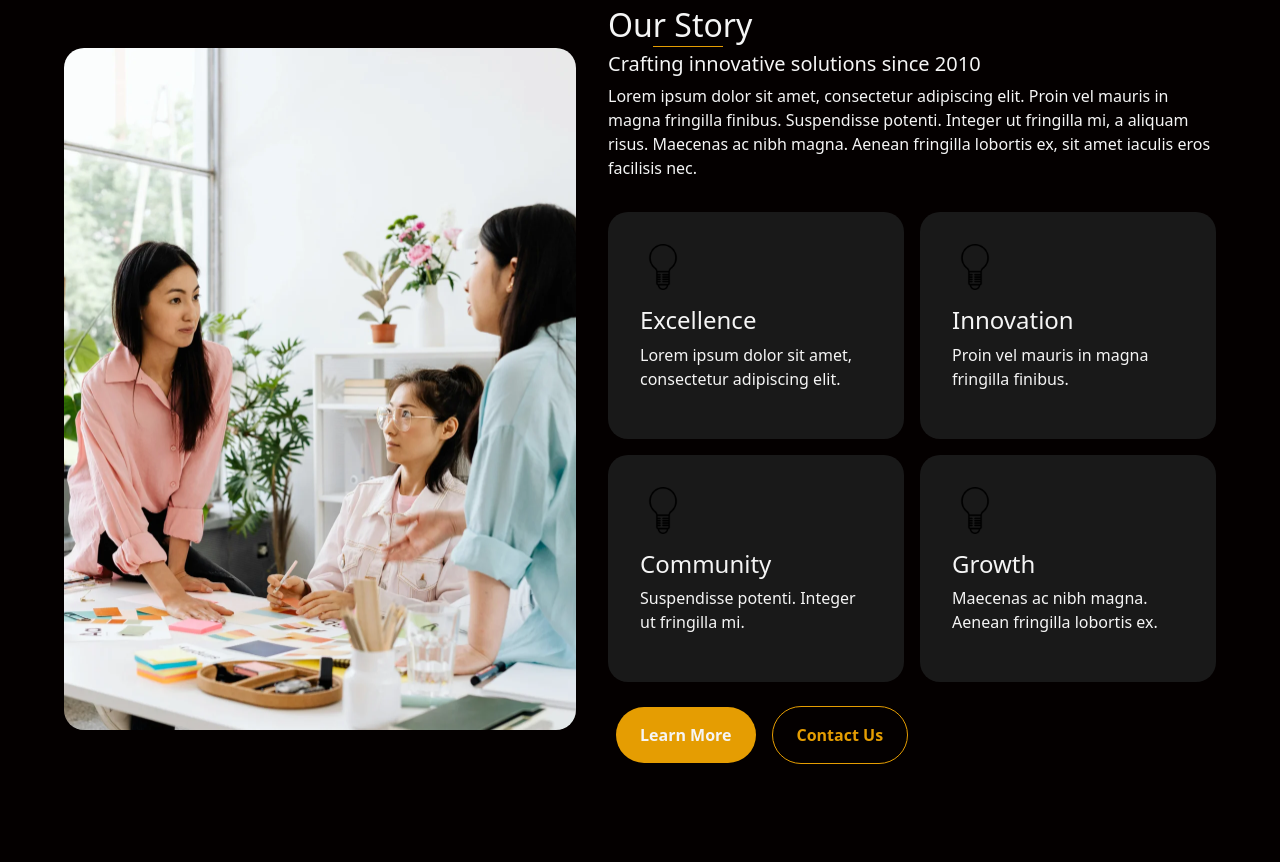
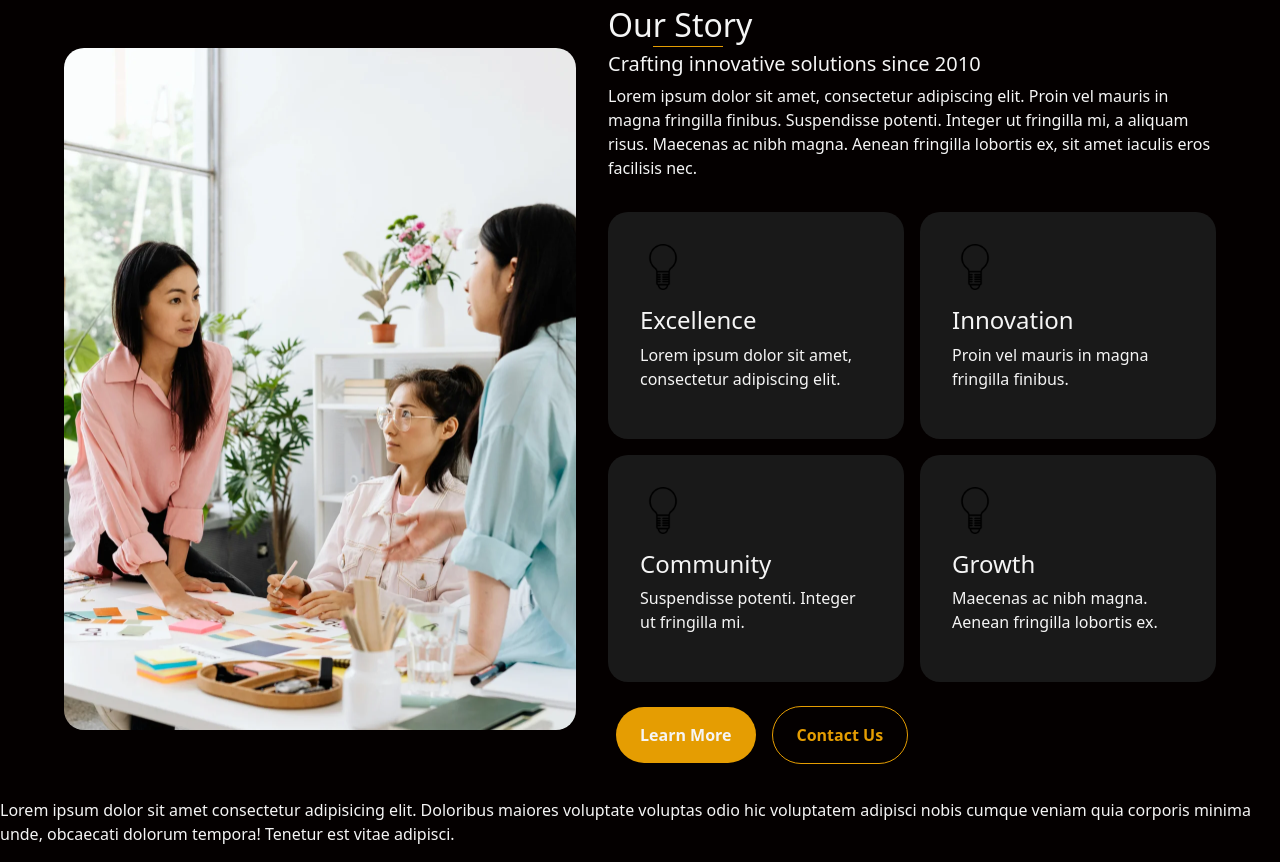
Before and after one commit to chinocastro/comision-96500, a plain HTML site: page practica.html in a window 1280 px wide. Shown: the part 1258-2120 px from the top of the page. Before the commit the page ends 2056 px from the top, so only its background shows below. Drawn offline with nearby package versions, Linux system fonts and the light colour scheme.

Commit message:
se agrega banner de publicidad

```diff
--- a/practica.html
+++ b/practica.html
@@ -74,6 +74,11 @@
         </div>
     </section>
 
+    <!-- banner publicidad -->
+    <aside>
+        <p>Lorem ipsum dolor sit amet consectetur adipisicing elit. Doloribus maiores voluptate voluptas odio hic voluptatem adipisci nobis cumque veniam quia corporis minima unde, obcaecati dolorum tempora! Tenetur est vitae adipisci.</p>
+    </aside>
+
     <script src="https://cdn.jsdelivr.net/npm/bootstrap@5.3.8/dist/js/bootstrap.bundle.min.js" integrity="sha384-FKyoEForCGlyvwx9Hj09JcYn3nv7wiPVlz7YYwJrWVcXK/BmnVDxM+D2scQbITxI" crossorigin="anonymous"></script>
 </body>
 </html>
```
Also changed, not shown: 1 other file.
